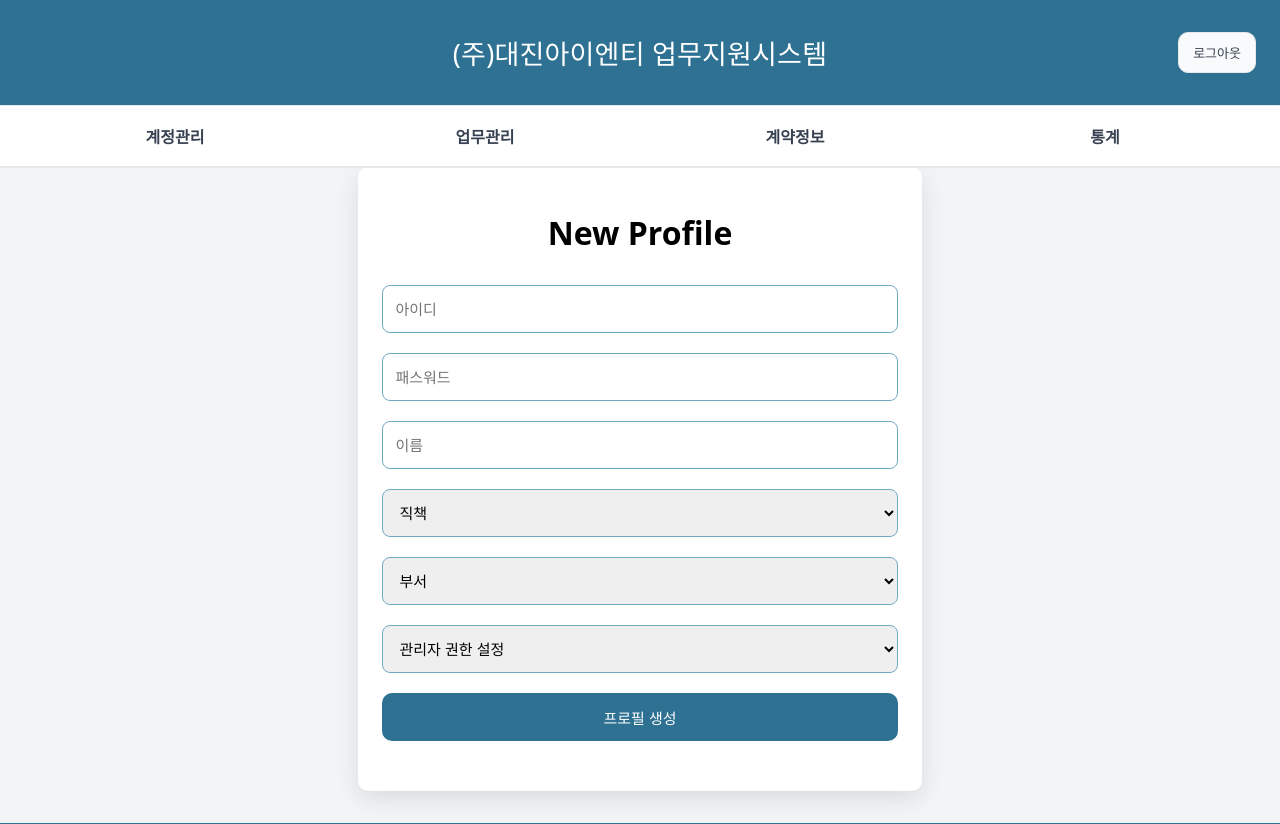
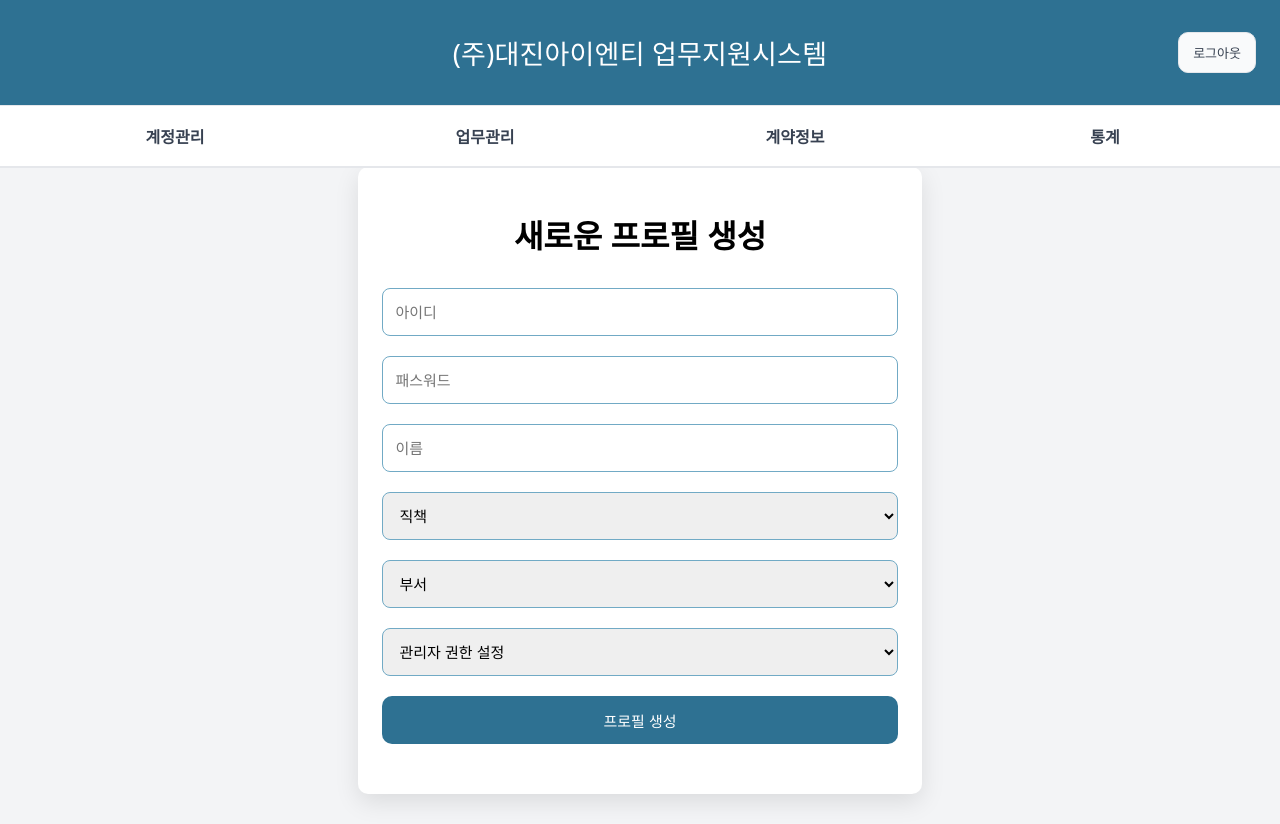
Before and after one commit to jmy051103/Expense_Management_System, a Django app: page /accounts/create/ in a window 1280 px wide. Shown: the part 40-864 px from the top of the page. Run offline with Django 5.2, Linux system fonts and the light colour scheme; the visitor is signed in with stand-in values (Sample User, id 1).

Commit message:
changed the name of create new profile

```diff
--- a/templates/create_profile.html
+++ b/templates/create_profile.html
@@ -90,7 +90,7 @@
 
 
   <div id="container" class="container">
-    <h1>New Profile</h1>
+    <h1>새로운 프로필 생성</h1>
 
     <form method="post" class="post">
       {% csrf_token %}
```
